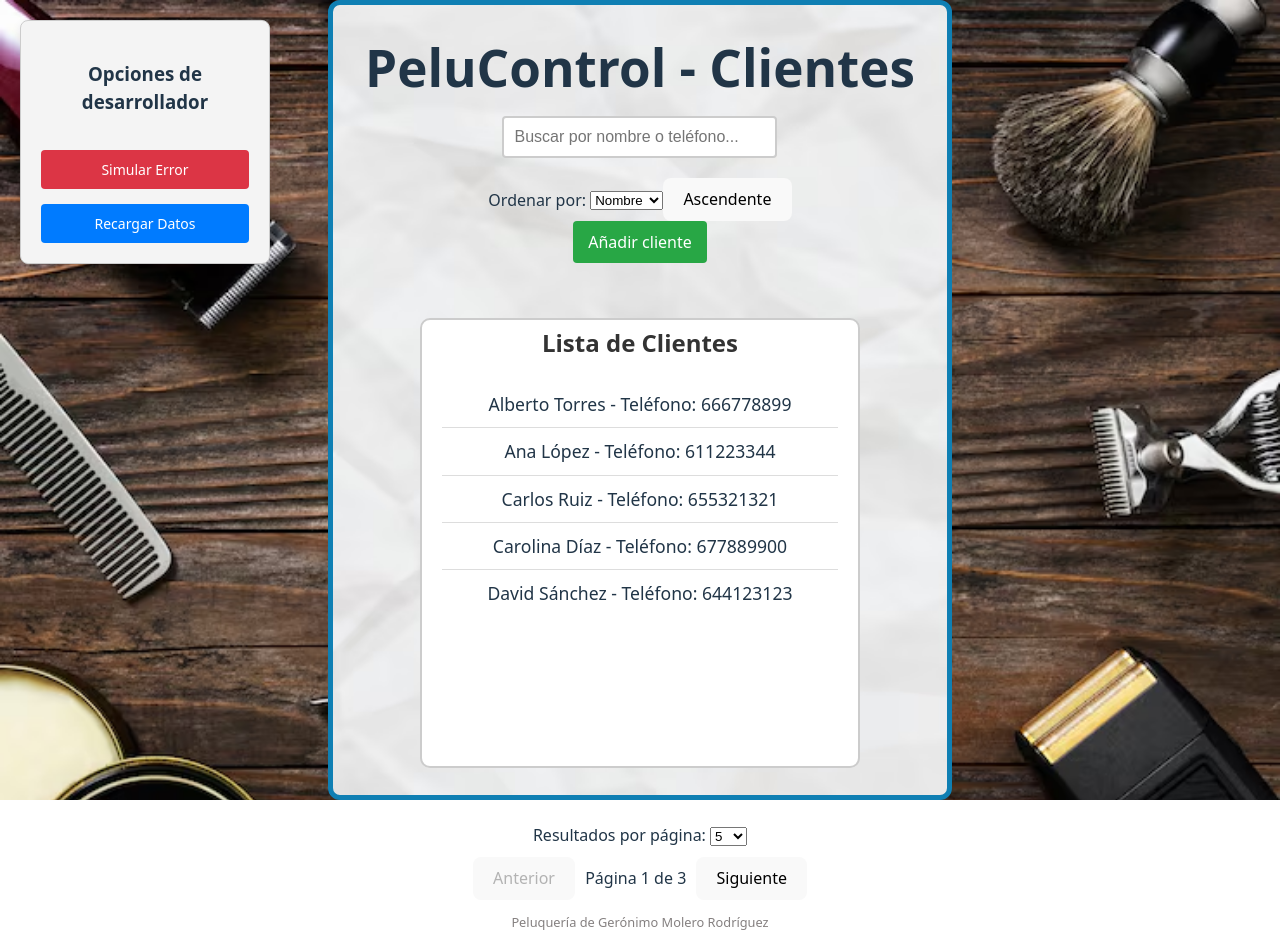
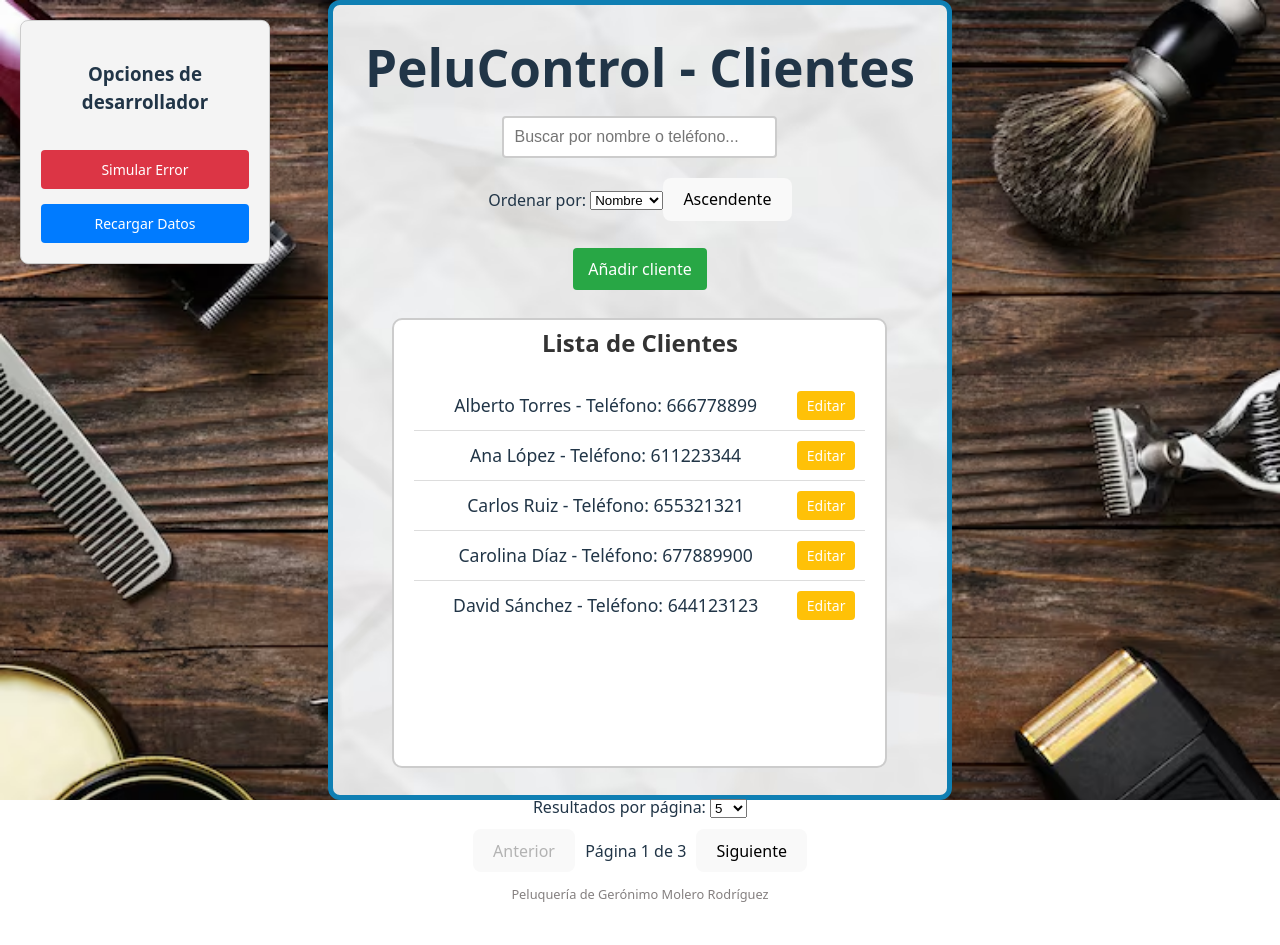
Before and after one commit to GeroniMolero/PeluControl, a React (Vite) app: page / in a window 1280 px wide. After the commit the page ends 917 px from the top, so only its background shows below. Built offline with nearby package versions, Linux system fonts and the light colour scheme.

Commit message:
Añado opcion editar

```diff
--- a/src/App.css
+++ b/src/App.css
@@ -11,6 +11,7 @@
   background-image: url('/src/assets/images/papel.avif');
   background-repeat: no-repeat;
   background-size: cover;
+  max-width: 100%;
 }
 
 .logo {
--- a/src/App.jsx
+++ b/src/App.jsx
@@ -32,6 +32,13 @@ function App() {
   const handleAddCliente = (nuevoCliente) => {
     const clienteConId = { ...nuevoCliente, id: Date.now() };
     setClientes([...clientes, clienteConId]);
+  };
+
+  const handleUpdateCliente = (clienteActualizado) => {
+    const nuevosClientes = clientes.map((cliente) =>
+      cliente.id === clienteActualizado.id ? clienteActualizado : cliente
+    );
+    setClientes(nuevosClientes);
   };
 
   const cargarDatos = () => {
@@ -75,7 +82,11 @@ function App() {
       <h1>PeluControl - Clientes</h1>
 
       {/* Componente que maneja la carga de datos, errores y muestra los clientes */}
-      <CargaClientes cargando={cargando} error={error} clientes={clientes} onAddCliente={handleAddCliente}/>
+      <CargaClientes
+        cargando={cargando} error={error}
+        clientes={clientes}
+        onAddCliente={handleAddCliente}
+        onUpdateCliente={handleUpdateCliente}/>
 
       {/* Panel para manejar errores y recargar los datos */}
       <PanelControl toggleError={toggleError} reintentarCarga={reintentarCarga} error={error} />
--- a/src/components/CargaClientes.jsx
+++ b/src/components/CargaClientes.jsx
@@ -1,7 +1,7 @@
 import React from 'react';
 import ControladorLista from './ControladorLista';
 
-export default function CargaClientes ({ cargando, error, clientes, onAddCliente }) {
+export default function CargaClientes ({ cargando, error, clientes, onAddCliente, onUpdateCliente }) {
   if (cargando) {
     return <div>Cargando clientes...</div>;
   }
@@ -10,5 +10,5 @@ export default function CargaClientes ({ cargando, error, clientes, onAddCliente
     return <div className="error">{error}</div>;
   }
 
-  return <ControladorLista clientes={clientes} onAddCliente={onAddCliente} />;
+  return <ControladorLista clientes={clientes} onAddCliente={onAddCliente} onUpdateCliente={onUpdateCliente}/>;
 };
--- a/src/components/ControladorLista.jsx
+++ b/src/components/ControladorLista.jsx
@@ -3,7 +3,7 @@ import CampoBusqueda from "./CampoBusqueda";
 import ListaClientes from "./ListaClientes";
 import Paginacion from "./Paginacion";
 
-export default function ControladorLista({ clientes, onAddCliente }) {
+export default function ControladorLista({ clientes, onAddCliente, onUpdateCliente }) {
   // Estados principales del componente
   const [busqueda, setBusqueda] = useState(""); // Guarda el texto introducido en el campo de búsqueda
   const [orden, setOrden] = useState("nombre"); // Criterio de ordenamiento (nombre o teléfono)
@@ -65,7 +65,7 @@ export default function ControladorLista({ clientes, onAddCliente }) {
       />
 
       {/* Lista de clientes mostrada según el filtrado, orden y paginación */}
-      <ListaClientes clientes={clientesPaginados} onAddCliente={onAddCliente}/>
+      <ListaClientes clientes={clientesPaginados} onAddCliente={onAddCliente} onUpdateCliente= {onUpdateCliente}/>
 
       {/* Controles de paginación y selección de resultados por página */}
       <Paginacion
--- a/src/components/FormularioCliente.jsx
+++ b/src/components/FormularioCliente.jsx
@@ -17,7 +17,8 @@ const clienteSchema = yup.object().shape({
 export default function FormularioCliente({
   onSubmit,
   onCancel,
-  textoBoton = "Guardar Cliente"
+  textoBoton = "Guardar Cliente",
+  initialValues = null
 }) {
 
     const {
@@ -27,7 +28,7 @@ export default function FormularioCliente({
         reset,
     } = useForm({
         resolver: yupResolver(clienteSchema),
-        defaultValues: { nombre: '', telefono: '' } // Valores iniciales
+        defaultValues: initialValues || { nombre: '', telefono: '' } // Valores iniciales
     });
 
     // Función que se ejecuta cuando el formulario es válido y se envía
--- a/src/components/ListaClientes.jsx
+++ b/src/components/ListaClientes.jsx
@@ -3,44 +3,77 @@ import FormularioCliente from "./FormularioCliente";
 import "../styles/ListaClientes.css";
 
 // Componente que muestra la lista de clientes
-export default function ListaClientes({ clientes, onAddCliente }) {
-  const [mostrarFormulario, setMostrarFormulario] = useState(false);
+export default function ListaClientes({ clientes, onAddCliente, onUpdateCliente }) {
+  const [mostrarFormularioCrear, setMostrarFormularioCrear] = useState(false);
+  const [clienteEditando, setClienteEditando] = useState(null);
+
+  const handleEditar = (cliente) => {
+    setClienteEditando(cliente);
+    setMostrarFormularioCrear(false); // Aseguramos que solo un formulario esté visible
+  };
+
+  const handleCancelarEdicion = () => {
+    setClienteEditando(null);
+  };
+
+  const handleCancelarCreacion = () => {
+    setMostrarFormularioCrear(false);
+  };
+
   const initialValues = useMemo(() => ({ nombre: "", telefono: "" }), []);
   //Control para el caso en que no haya clientes que mostrar
-  if (clientes.length === 0) {
+  if (clientes.length === 0 && !mostrarFormularioCrear && !clienteEditando) {
     return <p>No se encontraron resultados.</p>;
   }
 
   return (
     <div>
     {/* --- BOTÓN PARA AÑADIR CLIENTE --- */}
-      {!mostrarFormulario && (
+      {!mostrarFormularioCrear && !clienteEditando && (
         <button
           className="boton-añadir"
-          onClick={() => setMostrarFormulario(true)}
+          onClick={() => setMostrarFormularioCrear(true)}
         >
           Añadir cliente
         </button>
       )}
     <div className="lista">
       <h2>Lista de Clientes</h2>
-      {/* --- FORMULARIO CONDICIONAL --- */}
-      {mostrarFormulario && (
+      {/* Formulario para CREAR */}
+      {mostrarFormularioCrear && (
         <FormularioCliente
-          // initialValues={initialValues}
+          key="form-crear" // Key para forzar re-montaje y limpiar estado
           onSubmit={(nuevoCliente) => {
             onAddCliente(nuevoCliente);
-            setMostrarFormulario(false); // Oculta el formulario tras añadir el cliente
+            setMostrarFormularioCrear(false);
           }}
-          onCancel={() => setMostrarFormulario(false)} // Oculta el formulario al cancelar
+          onCancel={handleCancelarCreacion}
+          textoBoton="Añadir Cliente"
         />
       )}
-      {/* La lista solo se muestra si el formulario no está activo */}
-      {!mostrarFormulario && (
+      {/* Formulario para EDITAR */}
+      {clienteEditando && (
+        <FormularioCliente
+          key={`form-editar-${clienteEditando.id}`} // Key única para cada edición
+          initialValues={clienteEditando} // Pasamos los datos del cliente a editar
+          onSubmit={(clienteActualizado) => {
+            onUpdateCliente(clienteActualizado);
+            setClienteEditando(null);
+          }}
+          onCancel={handleCancelarEdicion}
+          textoBoton="Actualizar Cliente"
+        />
+      )}
+      {/* La lista solo se muestra si ningún formulario está activo */}
+      {!mostrarFormularioCrear && !clienteEditando && (
         <ul>
           {clientes.map((cliente) => (
-            <li key={cliente.id}>
-              {cliente.nombre} - Teléfono: {cliente.telefono}
+            <li key={cliente.id} className="cliente-item">
+              <span>{cliente.nombre} - Teléfono: {cliente.telefono}</span>
+              {/* Nuevo botón de editar */}
+              <button onClick={() => handleEditar(cliente)} className="boton-editar">
+                Editar
+              </button>
             </li>
           ))}
         </ul>
--- a/src/styles/ListaClientes.css
+++ b/src/styles/ListaClientes.css
@@ -1,6 +1,6 @@
 .lista {
-  width: 80%;
-  margin: 10% auto;
+  width: 90%;
+  margin: 5% auto;
   padding: 0 20px;
   max-height: 450px;
   min-height: 450px;
@@ -40,9 +40,37 @@
 
 .boton-añadir{
   padding: 10px 15px;
+  margin: 5% 0 0 0;
   background-color: #28a745;
   color: white;
   border: none;
   border-radius: 4px;
   cursor: pointer;
 }
+
+.cliente-item {
+  display: flex;
+  justify-content: space-between;
+  align-items: center;
+  padding: 8px;
+  border-bottom: 1px solid #eee;
+}
+
+.cliente-item span {
+  flex-grow: 1;
+}
+
+.boton-editar {
+  margin-left: 10px;
+  padding: 5px 10px;
+  font-size: 14px;
+  color: white;
+  background-color: #ffc107; /* Amarillo */
+  border: none;
+  border-radius: 4px;
+  cursor: pointer;
+}
+
+.boton-editar:hover {
+  background-color: #e0a800;
+}
```
